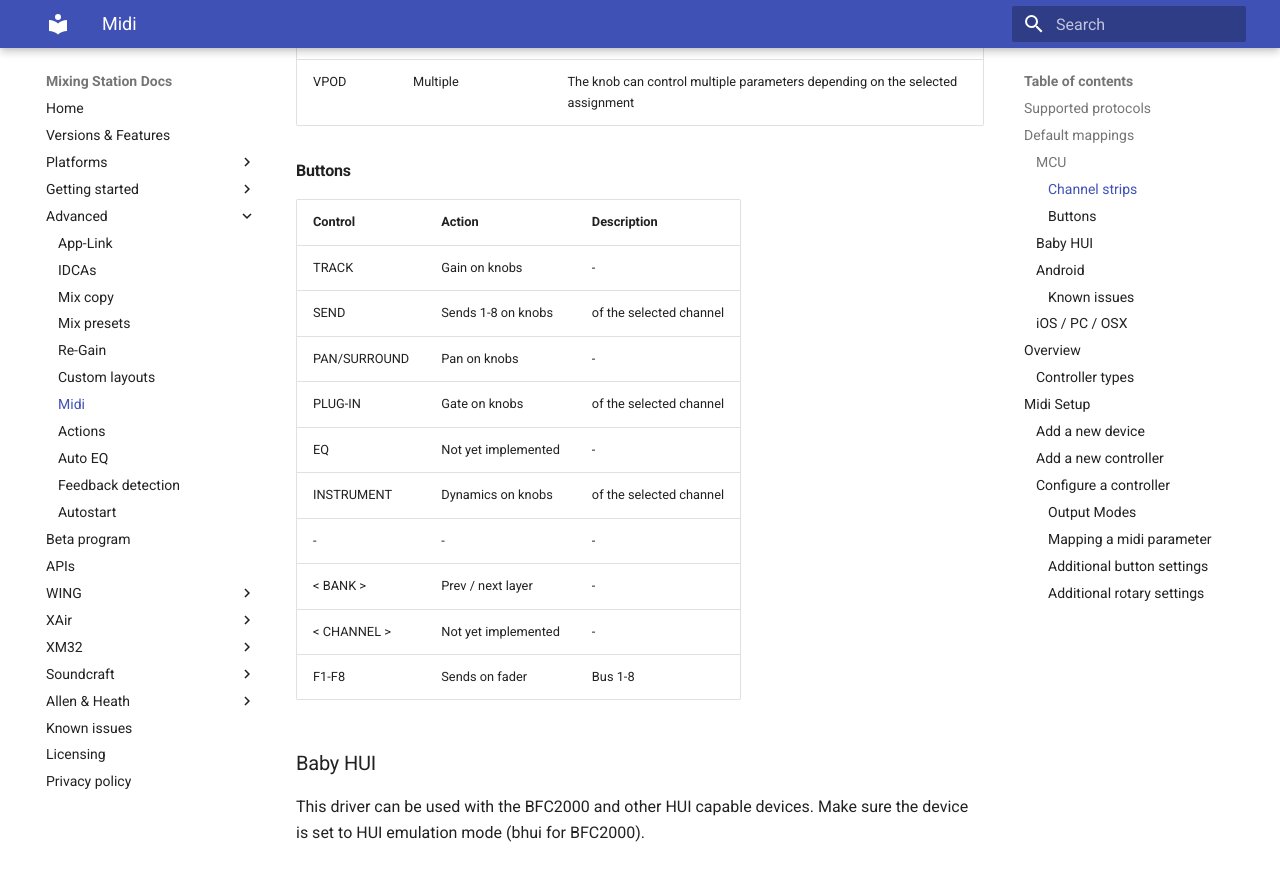
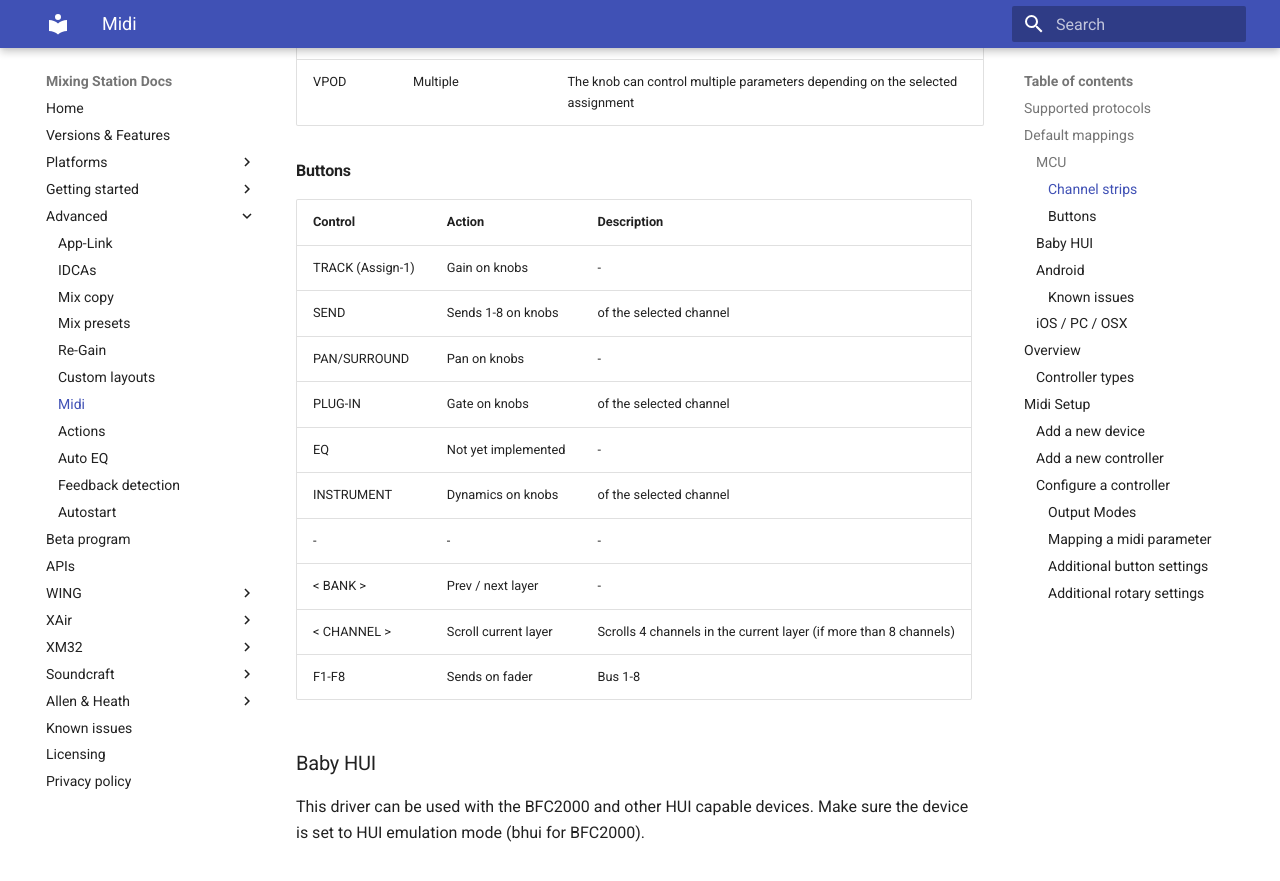
Before and after one commit to davidgiga1993/mixing-station-docs, an MkDocs documentation site: the page built from docs/midi.md, in a window 1280 px wide and 900 px high, scrolled down 881 px. Shown: the top 881 px of the window. Built offline with MkDocs 1.6.1 and Material for MkDocs 9.7.7, drawn with Linux system fonts in a browser that asks for light colours.

Commit message:
Update midi docs

```diff
--- a/docs/midi.md
+++ b/docs/midi.md
@@ -26,7 +26,7 @@ By default the channels are mapped to the currently active layer in mixing stati
 #### Buttons
 | Control | Action | Description |
 | --- | --- | --- |
-| TRACK | Gain on knobs | - |
+| TRACK (Assign-1) | Gain on knobs | - |
 | SEND | Sends 1-8 on knobs | of the selected channel |
 | PAN/SURROUND | Pan on knobs | - |
 | PLUG-IN | Gate on knobs | of the selected channel |
@@ -34,7 +34,7 @@ By default the channels are mapped to the currently active layer in mixing stati
 | INSTRUMENT | Dynamics on knobs | of the selected channel |
 | - | - | - |
 | < BANK > | Prev / next layer | - |
-| < CHANNEL > | Not yet implemented | - |
+| < CHANNEL > | Scroll current layer | Scrolls 4 channels in the current layer (if more than 8 channels) |
 | F1-F8 | Sends on fader | Bus 1-8 |
 
 
```
